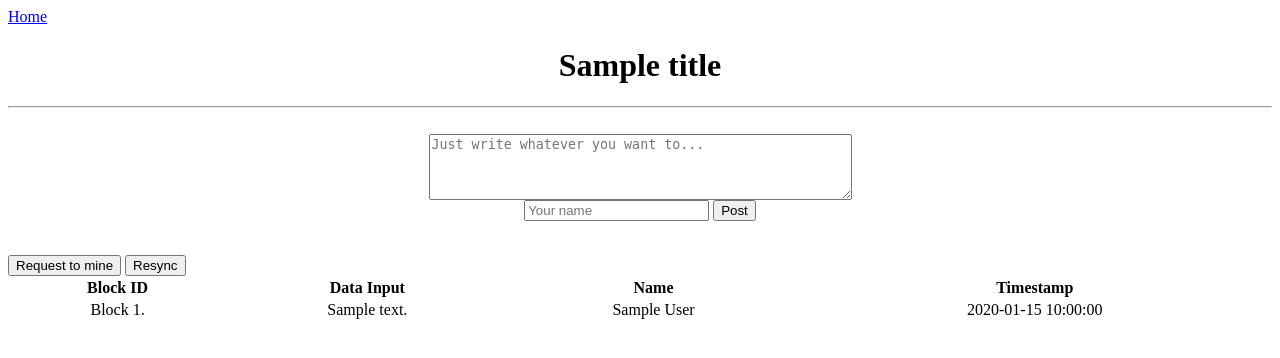
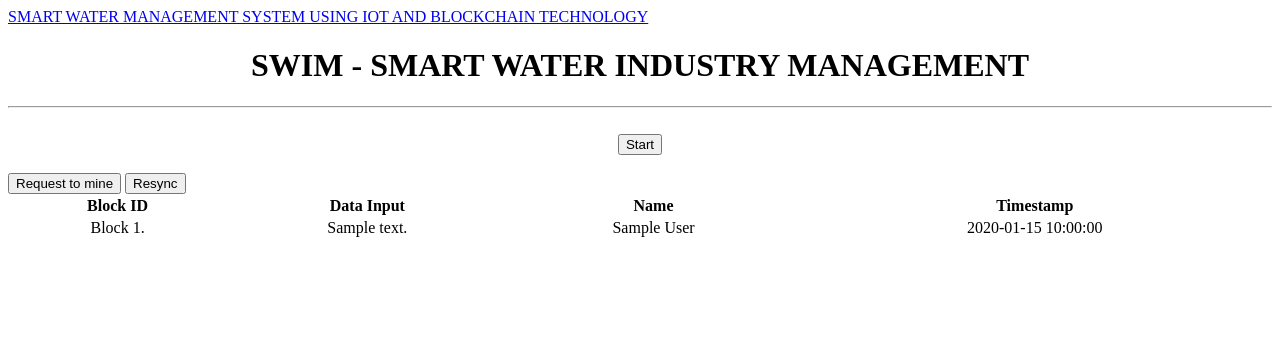
Before and after one commit to taylor-wilken/blockchain, a Flask app: template app/templates/index.html in a window 1280 px wide. Shown: the top 358 px of the page. Run offline with Flask 2, Linux system fonts and the light colour scheme; the template is opened without the code that fills it: most values are stand-ins (such as "Sample title", 1, 10 or a date in 2020).

Commit message:
Removed the inputs for adding data

```diff
--- a/IOT_data.txt
+++ b/IOT_data.txt
@@ -1,2 +1,2 @@
 District Level
-Minor Leakage
+Normal
--- a/app/templates/base.html
+++ b/app/templates/base.html
@@ -3,8 +3,8 @@
     <title>{{ title }}</title>
   </head>
   <body>
-    <div><a href="/index">Home</a></div>
-    <center><h1>{{ title }}</h1></center>
+    <div><a href="/index">SMART WATER MANAGEMENT SYSTEM USING IOT AND BLOCKCHAIN TECHNOLOGY</a></div>
+    <center><h1>SWIM - SMART WATER INDUSTRY MANAGEMENT </h1></center>
     <hr>
     {% with messages = get_flashed_messages() %}
     {% if messages %}
--- a/app/templates/index.html
+++ b/app/templates/index.html
@@ -3,14 +3,24 @@
 
 {% block content %}
 <br>
+<script src="https://ajax.googleapis.com/ajax/libs/jquery/3.5.1/jquery.min.js"></script>
+<script>
+    function timer1() {
+        setInterval(ajaxcall(), 10000);
+    }
+    function ajaxcall() {
+        $.ajax({
+            url: "http://127.0.0.1:5000/submit",
+            type: "POST",
+            data: "content=1&author=1"
+        });
+    }
 
+
+
+</script>
 <center>
-	<form action="/submit" id="textform" method="post">
-	    <textarea name="content" rows="4" cols="50" placeholder="Just write whatever you want to..."></textarea>
-	    <br>
-	    <input type="text" name="author" placeholder="Your name">
-	    <input type="submit" value="Post">
-	</form>
+    <button onclick="timer1()">Start</button>
 </center>
 
 	</center>
@@ -36,10 +46,10 @@
 
     <tr>
         <td style="text-align:center" class="test"></td>
-    <td style="text-align:center" >{{post.content}}</td>
+        <td style="text-align:center">{{post.content}}</td>
 
-    <td style="text-align:center" >{{post.author}}</td>
-	<td style="text-align:center" >{{post.timestamp}}</td>
+        <td style="text-align:center">{{post.author}}</td>
+        <td style="text-align:center">{{post.timestamp}}</td>
 
     </tr>
 
@@ -56,6 +66,7 @@
         margin-bottom: 8px;
         border-top: 1px solid #f0f0f0;
     }
+
     body {
         /* Set "my-sec-counter" to 0 */
         counter-reset: my-sec-counter;
@@ -66,6 +77,7 @@ body {
         counter-increment: my-sec-counter;
         content: "Block " counter(my-sec-counter) ". ";
     }
+
     .post_box-header {
         padding-bottom: 12px;
     }
@@ -86,8 +98,8 @@ body {
     }
 
         .post_box-avatar::after {
-		    content:"";
-		    display:block;
+            content: "";
+            display: block;
         }
 
     .post_box-name {
@@ -106,6 +118,7 @@ body {
     .post_box-options {
         float: right;
     }
+
     .option-btn {
         background: #f8f8f8;
         border: none;
@@ -118,6 +131,7 @@ body {
         outline: none;
         height: 42px;
     }
+
 </style>
     </div>
 {% endblock %}
```
Also changed, not shown: 14 other files. Lines whose indentation alone changed are shown as unchanged.
